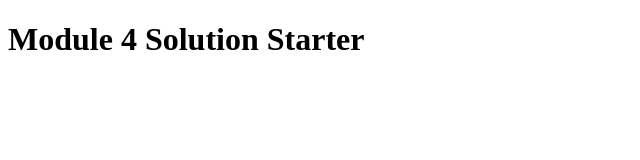
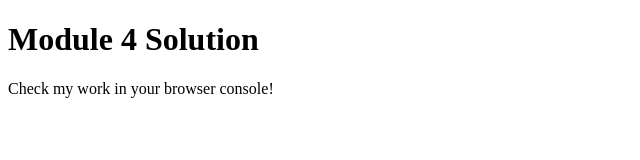
Before and after one commit to Desireye/coursera-web-dev, a plain HTML site: page module4-solution/index.html in a window 1280 px wide. Shown: the whole page, without its empty margins (0-640 px from the left). Drawn offline with Linux system fonts and the light colour scheme.

Commit message:
Update index.html

```diff
--- a/module4-solution/index.html
+++ b/module4-solution/index.html
@@ -6,7 +6,8 @@
     <title>Module 4</title>
 </head>
 <body>
-    <h1>Module 4 Solution Starter</h1>
+    <h1>Module 4 Solution</h1>
+    <p>Check my work in your browser console!</p>
     <script type="module" src="script.js"></script>
 </body>
 </html>
```
